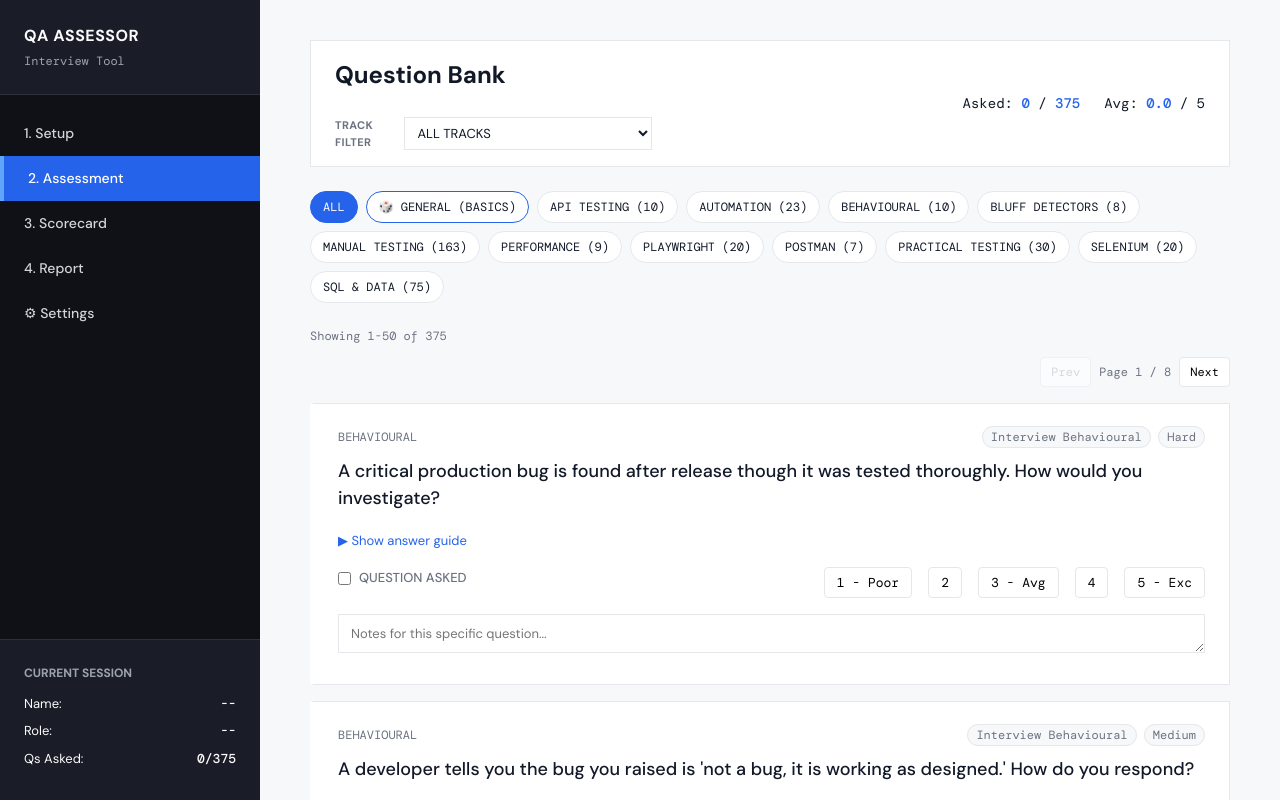
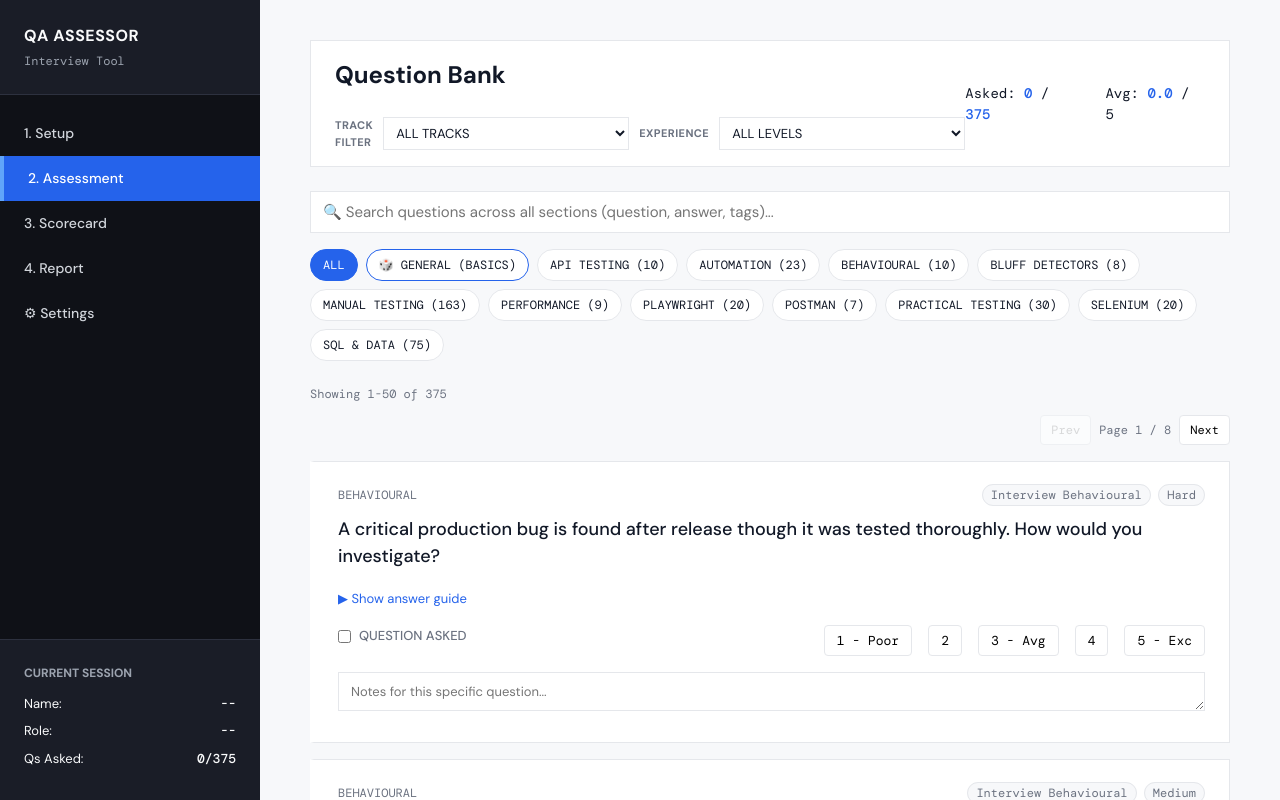
Before and after one commit to nit-tha/QuestionBank, a plain HTML site: page index.html in a window 1280 px wide. Both pictures are taken after a click on the element "2. Assessment". Drawn offline with nearby package versions, Linux system fonts and the light colour scheme; a web font is replaced by a local one.

Commit message:
Update index.html
improvements to UI

```diff
--- a/index.html
+++ b/index.html
@@ -116,12 +116,25 @@
               <select id="track-filter" onchange="setTrackFilter(this.value)">
                 <option value="all">ALL TRACKS</option>
               </select>
+              <label for="exp-filter">Experience</label>
+              <select id="exp-filter" onchange="setExperienceFilter(this.value)">
+                <option value="all">ALL LEVELS</option>
+                <option value="3">3 Years</option>
+                <option value="4">4 Years</option>
+                <option value="5">5 Years</option>
+                <option value="5+">5+ Years</option>
+              </select>
             </div>
           </div>
           <div class="stats-bar">
             <div class="stat-item">Asked: <span id="stat-asked">0</span> / <span id="stat-total">0</span></div>
             <div class="stat-item">Avg: <span id="stat-avg">0.0</span> / 5</div>
           </div>
+        </div>
+
+        <div class="bank-search-row">
+          <input type="text" id="bank-search" class="bank-search-input" placeholder="🔍 Search questions across all sections (question, answer, tags)..." oninput="setBankSearch(this.value)">
+          <span class="bank-search-clear" id="bank-search-clear" onclick="clearBankSearch()">✕ Clear</span>
         </div>
 
         <div class="category-tabs" id="category-tabs">
```
